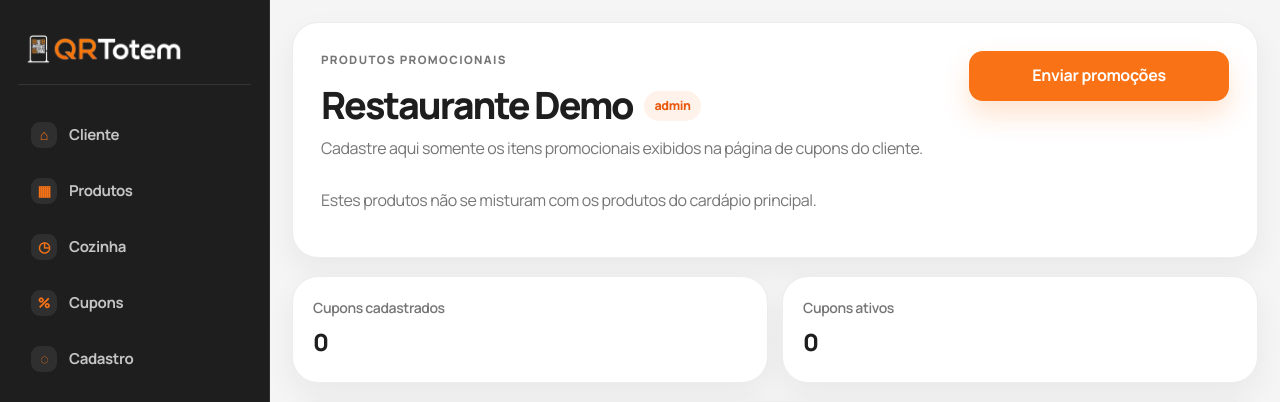
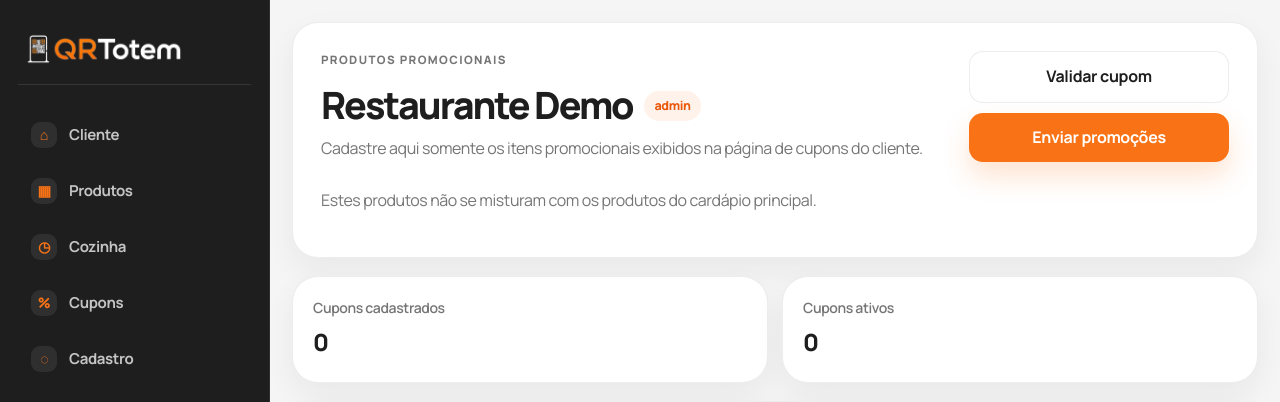
Before and after one commit to camisagilberto/restaurante_homolog, a Flask app: page /admin/cupons in a window 1280 px wide. Shown: the top 402 px of the page. Run offline with Flask 3, Linux system fonts and the light colour scheme; the visitor is signed in with stand-in values (Sample User, id 1); data comes from the database, SQL or seed files in the repository.

Commit message:
Update coupons.html

```diff
--- a/app/templates/admin/coupons.html
+++ b/app/templates/admin/coupons.html
@@ -14,6 +14,7 @@
   </div>
 
   <div class="hero-actions">
+    <a class="btn btn-secondary" href="{{ url_for('admin.validate_coupon_code') }}">Validar cupom</a>
     <a class="btn btn-primary" href="{{ url_for('client.send_promotions') }}">Enviar promoções</a>
   </div>
 </section>
```
